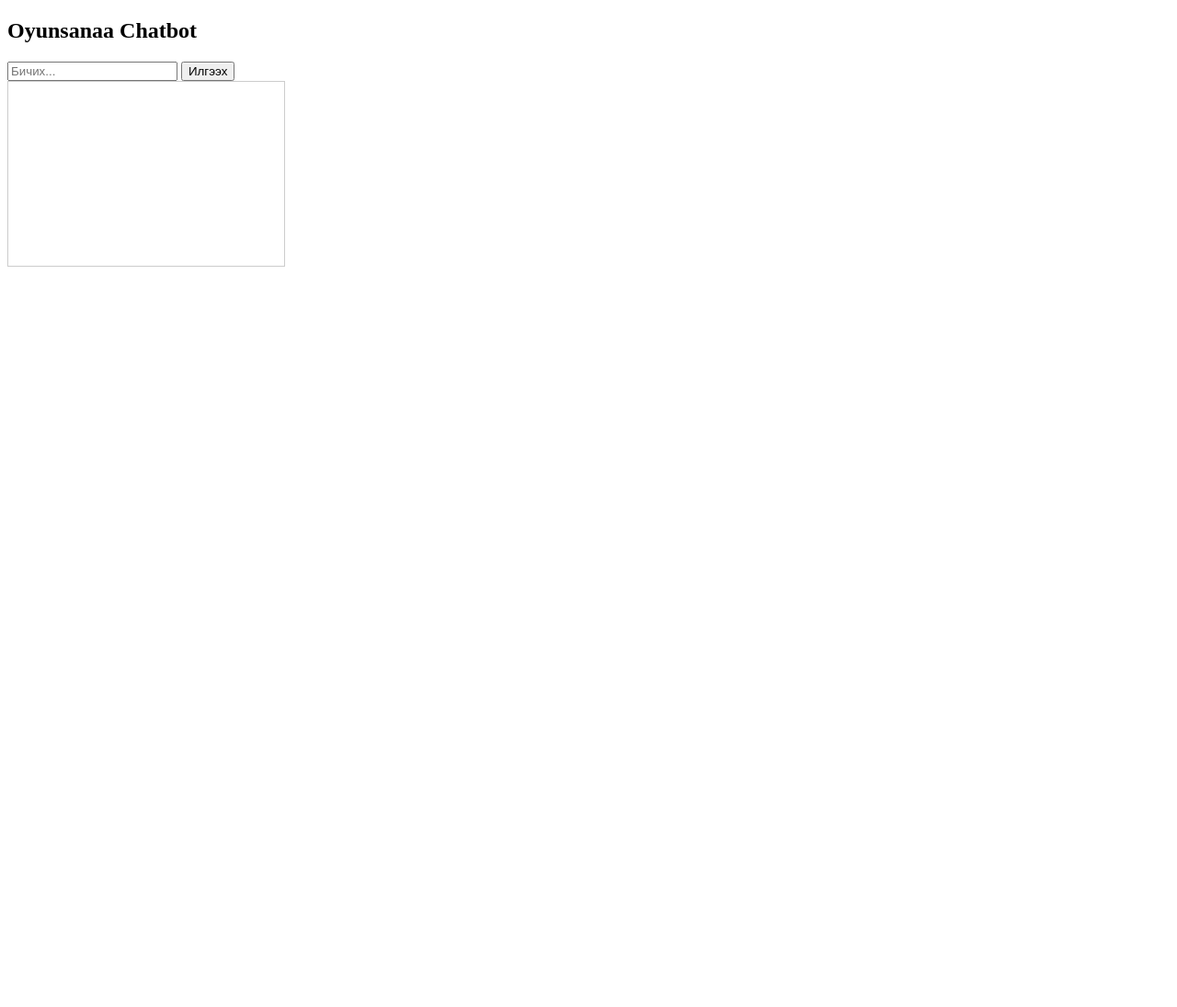
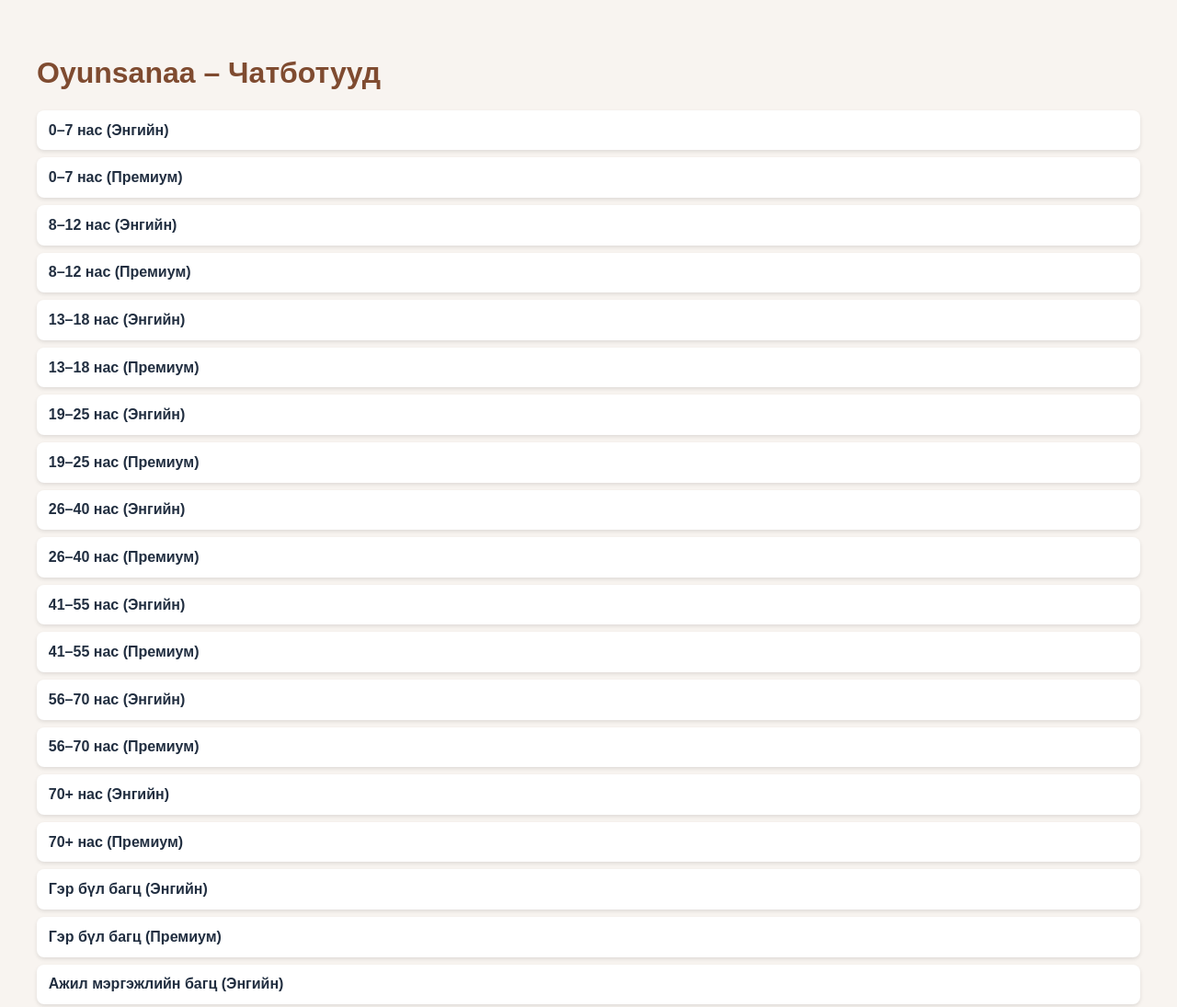
Before and after one commit to oyunsanaaai/Oyunsanaa-chatbot, a plain HTML site: page index.html in a window 1280 px wide. Shown: the top 1095 px of the page at 92% size. Before the commit the page ends 800 px from the top, so only its background shows below. Drawn offline with Linux system fonts and the light colour scheme.

Commit message:
Add files via upload

```diff
--- a/index.html
+++ b/index.html
@@ -1,32 +1,73 @@
+
 <!DOCTYPE html>
 <html lang="mn">
 <head>
   <meta charset="UTF-8" />
-  <title>Oyunsanaa Chatbot</title>
+  <meta name="viewport" content="width=device-width, initial-scale=1.0"/>
+  <title>Oyunsanaa – Чатботууд</title>
   <style>
-    #chatbox { width: 300px; height: 200px; border: 1px solid #ccc; overflow-y: auto; }
+    body {
+      font-family: Arial, sans-serif;
+      background: #f8f4f0;
+      padding: 2rem;
+    }
+    h1 {
+      color: #7F4B30;
+    }
+    ul {
+      list-style: none;
+      padding: 0;
+    }
+    li {
+      background: #fff;
+      margin: 0.5rem 0;
+      padding: 0.8rem;
+      border-radius: 8px;
+      box-shadow: 0 2px 4px rgba(0,0,0,0.1);
+    }
+    a {
+      text-decoration: none;
+      color: #212E40;
+      font-weight: bold;
+    }
+    a:hover {
+      text-decoration: underline;
+    }
   </style>
 </head>
 <body>
-  <h2>Oyunsanaa Chatbot</h2>
-  <input type="text" id="userInput" placeholder="Бичих..." />
-  <button id="send-button">Илгээх</button>
-  <div id="chatbox"></div>
-
-  <script>
-    const chatbox = document.getElementById("chatbox");
-    const input = document.getElementById("userInput");
-    const button = document.getElementById("send-button");
-
-    button.addEventListener("click", () => {
-      const text = input.value.trim();
-      if (!text) return;
-      chatbox.innerHTML += `<div><strong>Та:</strong> ${text}</div>`;
-      // Энд OpenAI API холболт орно
-      chatbox.innerHTML += `<div><strong>Oyunsanaa:</strong> Та "${text}" гэж бичлээ.</div>`;
-      input.value = "";
-      chatbox.scrollTop = chatbox.scrollHeight;
-    });
-  </script>
+  <h1>Oyunsanaa – Чатботууд</h1>
+  <ul>
+    <li><a href="chatbots/chatbot_0-7_engiin.html">0–7 нас (Энгийн)</a></li>
+    <li><a href="chatbots/chatbot_0-7_premium.html">0–7 нас (Премиум)</a></li>
+    <li><a href="chatbots/chatbot_8-12_engiin.html">8–12 нас (Энгийн)</a></li>
+    <li><a href="chatbots/chatbot_8-12_premium.html">8–12 нас (Премиум)</a></li>
+    <li><a href="chatbots/chatbot_13-18_engiin.html">13–18 нас (Энгийн)</a></li>
+    <li><a href="chatbots/chatbot_13-18_premium.html">13–18 нас (Премиум)</a></li>
+    <li><a href="chatbots/chatbot_19-25_engiin.html">19–25 нас (Энгийн)</a></li>
+    <li><a href="chatbots/chatbot_19-25_premium.html">19–25 нас (Премиум)</a></li>
+    <li><a href="chatbots/chatbot_26-40_engiin.html">26–40 нас (Энгийн)</a></li>
+    <li><a href="chatbots/chatbot_26-40_premium.html">26–40 нас (Премиум)</a></li>
+    <li><a href="chatbots/chatbot_41-55_engiin.html">41–55 нас (Энгийн)</a></li>
+    <li><a href="chatbots/chatbot_41-55_premium.html">41–55 нас (Премиум)</a></li>
+    <li><a href="chatbots/chatbot_56-70_engiin.html">56–70 нас (Энгийн)</a></li>
+    <li><a href="chatbots/chatbot_56-70_premium.html">56–70 нас (Премиум)</a></li>
+    <li><a href="chatbots/chatbot_70plus_engiin.html">70+ нас (Энгийн)</a></li>
+    <li><a href="chatbots/chatbot_70plus_premium.html">70+ нас (Премиум)</a></li>
+    <li><a href="chatbots/chatbot_bagts_gerbul_engiin.html">Гэр бүл багц (Энгийн)</a></li>
+    <li><a href="chatbots/chatbot_bagts_gerbul_premium.html">Гэр бүл багц (Премиум)</a></li>
+    <li><a href="chatbots/chatbot_bagts_ajil_engiin.html">Ажил мэргэжлийн багц (Энгийн)</a></li>
+    <li><a href="chatbots/chatbot_bagts_ajil_premium.html">Ажил мэргэжлийн багц (Премиум)</a></li>
+    <li><a href="chatbots/chatbot_bagts_sport_engiin.html">Спорт урлаг багц (Энгийн)</a></li>
+    <li><a href="chatbots/chatbot_bagts_sport_premium.html">Спорт урлаг багц (Премиум)</a></li>
+    <li><a href="chatbots/chatbot_angi_engiin.html">Анги хамт олон (Энгийн)</a></li>
+    <li><a href="chatbots/chatbot_angi_premium.html">Анги хамт олон (Премиум)</a></li>
+    <li><a href="chatbots/chatbot_baiguullaga_engiin.html">Байгууллага (Энгийн)</a></li>
+    <li><a href="chatbots/chatbot_baiguullaga_premium.html">Байгууллага (Премиум)</a></li>
+    <li><a href="chatbots/chatbot_tusgai_engiin.html">Тусгай хэрэгцээт бүлэг (Энгийн)</a></li>
+    <li><a href="chatbots/chatbot_tusgai_premium.html">Тусгай хэрэгцээт бүлэг (Премиум)</a></li>
+    <li><a href="chatbots/chatbot_blind_engiin.html">Хараагүй хүн (Энгийн)</a></li>
+    <li><a href="chatbots/chatbot_blind_premium.html">Хараагүй хүн (Премиум)</a></li>
+  </ul>
 </body>
 </html>
```
